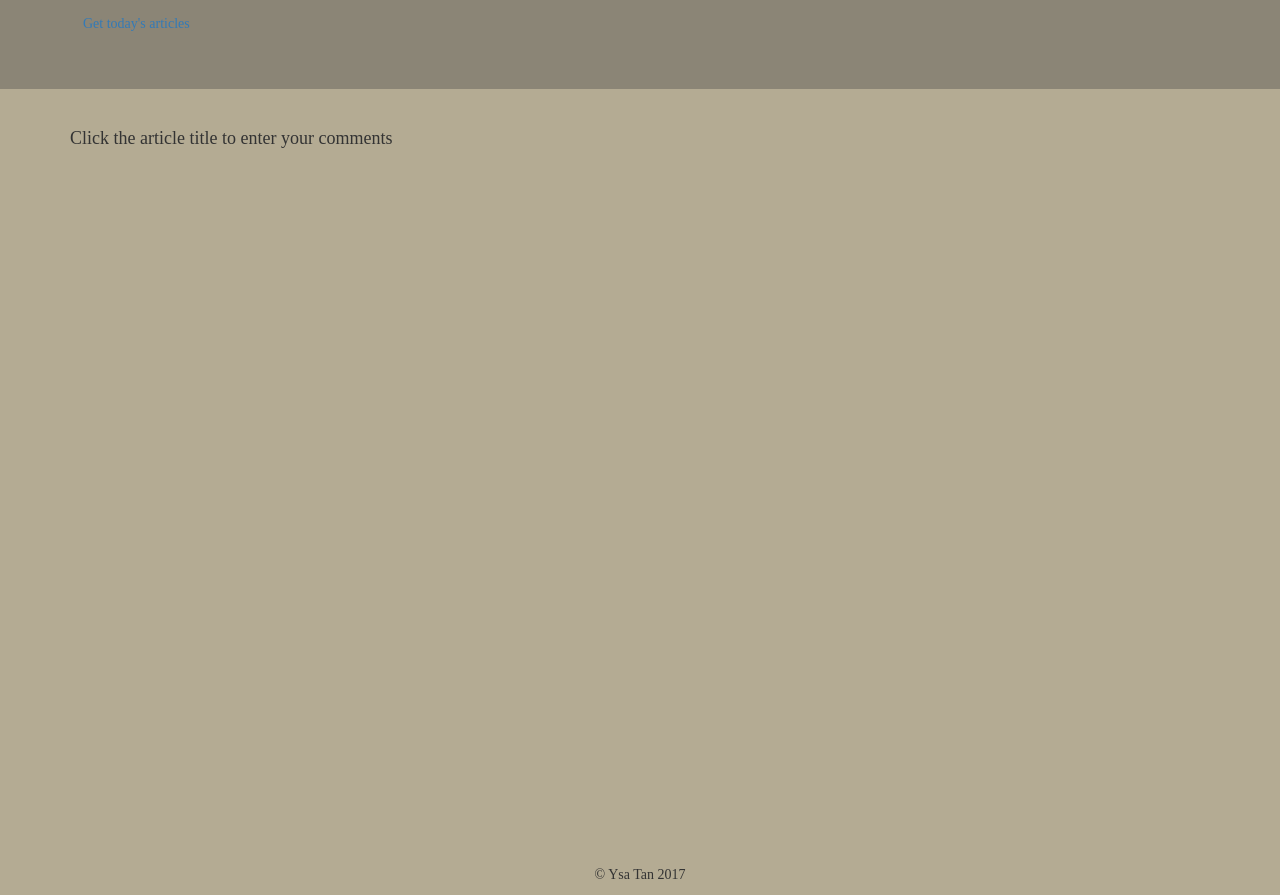
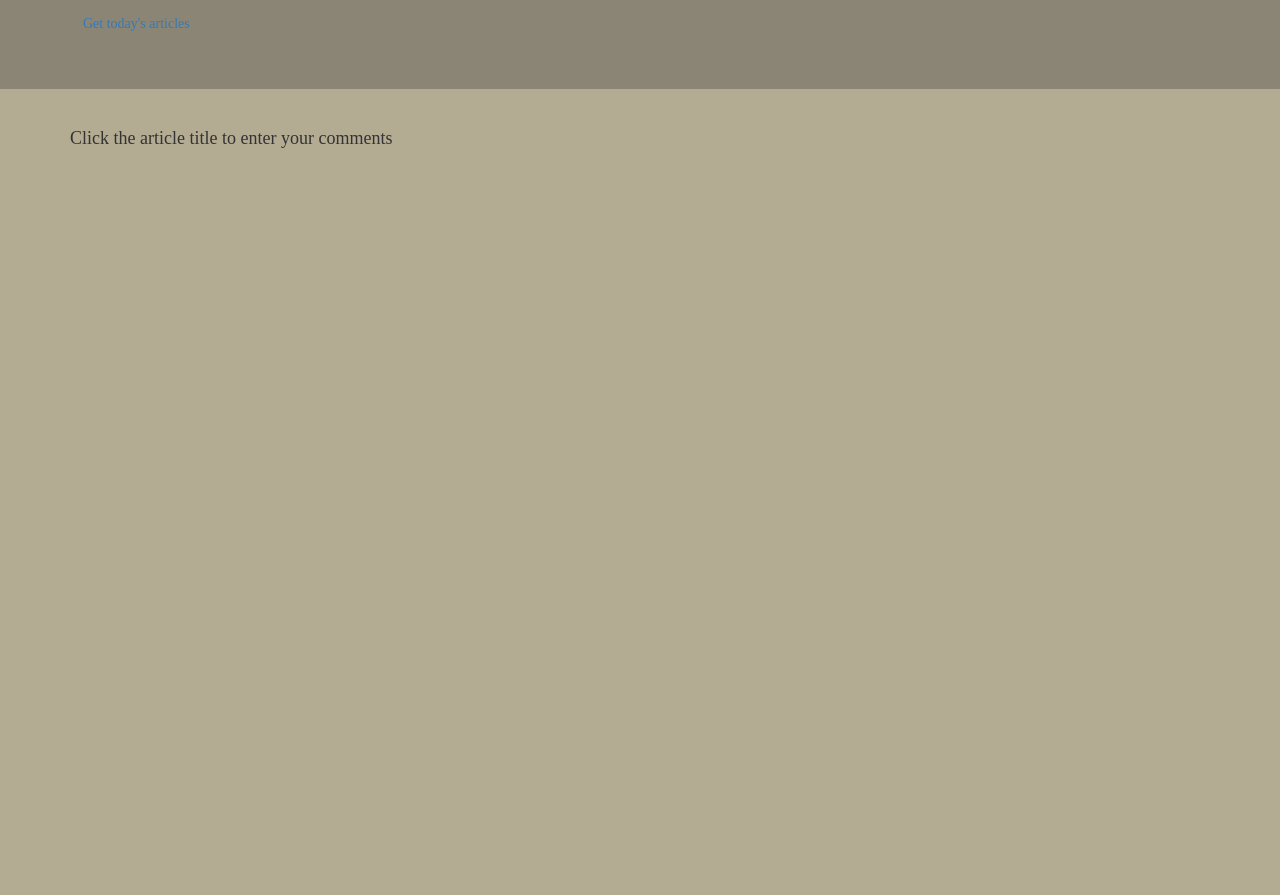
Before and after one commit to Swildes83/Mongo-Headlines, a website: page public/index.html in a window 1280 px wide. Shown: the part 193-1088 px from the top of the page. After the commit the page ends 1058 px from the top, so only its background shows below. Drawn offline with nearby package versions, Linux system fonts and the light colour scheme; no server answers; a web font is replaced by a local one.

Commit message:
number 2

```diff
--- a/models/Note.js
+++ b/models/Note.js
@@ -15,9 +15,6 @@ var NoteSchema = new Schema({
   }
 });
 
-// Remember, Mongoose will automatically save the ObjectIds of the notes
-// These ids are referred to in the Article model
-
 // Create the Note model with the NoteSchema
 var Note = mongoose.model("Note", NoteSchema);
 
--- a/public/index.html
+++ b/public/index.html
@@ -31,12 +31,6 @@
       <div id="notes"></div>
     </div>
 
-    <footer class="footer">
-    <div class="container">
-      <p>&copy; Ysa Tan 2017</p>
-    </div>
-  </footer>
-
     <script src="https://code.jquery.com/jquery-3.1.1.min.js"></script>
     <script src="app.js"></script>
   </body>
--- a/server.js
+++ b/server.js
@@ -38,8 +38,6 @@ db.once("open", function() {
   console.log("Mongoose connection successful.");
 });
 
-
-
 // A GET request to scrape the echojs website
 app.get("/scrape", function(req, res) {
 
@@ -78,7 +76,6 @@ app.get("/scrape", function(req, res) {
   res.redirect("/");
 
 });
-
 
 // This will get the articles we scraped from the mongoDB
 app.get("/articles", function(req, res) {
@@ -127,7 +124,6 @@ app.get("/notes/:id", function(req, res){
   });
 });
 
-
 // Create a new note or replace an existing note
 app.post("/articles/:id", function(req, res) {
   // Create a new note and pass the req.body to the entry
```
Also changed, not shown: public/app.js (+0 -11 lines).
